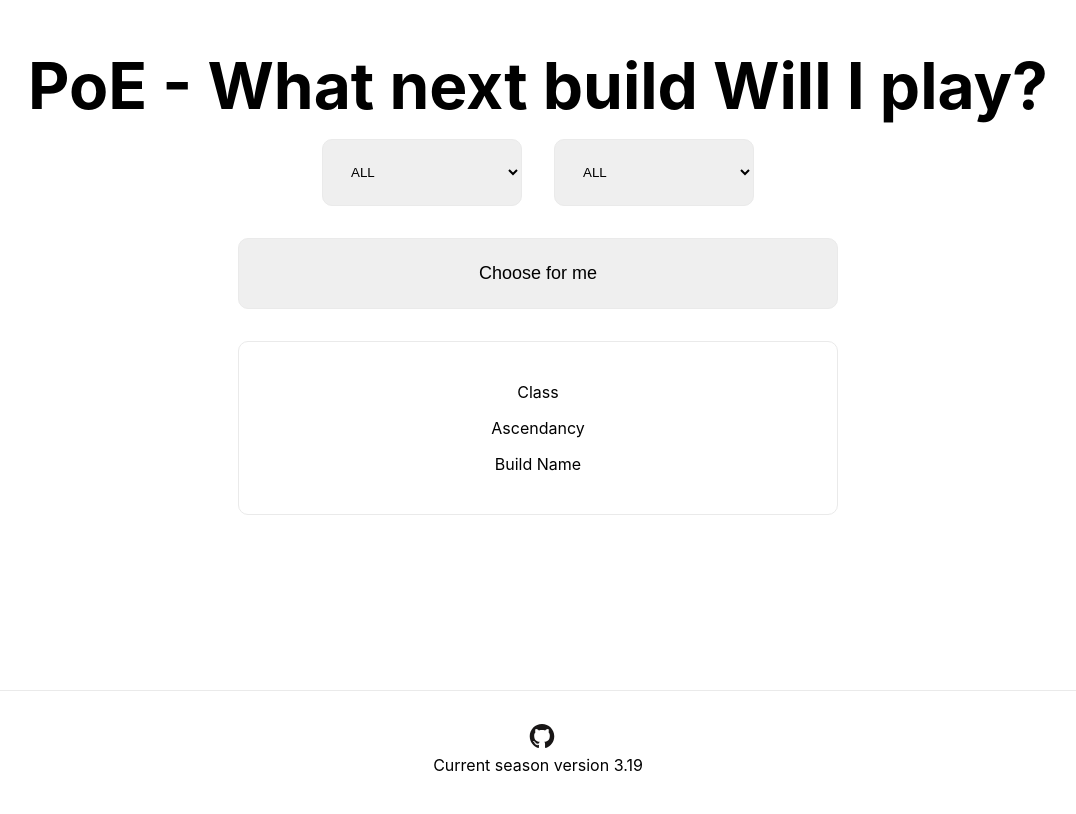
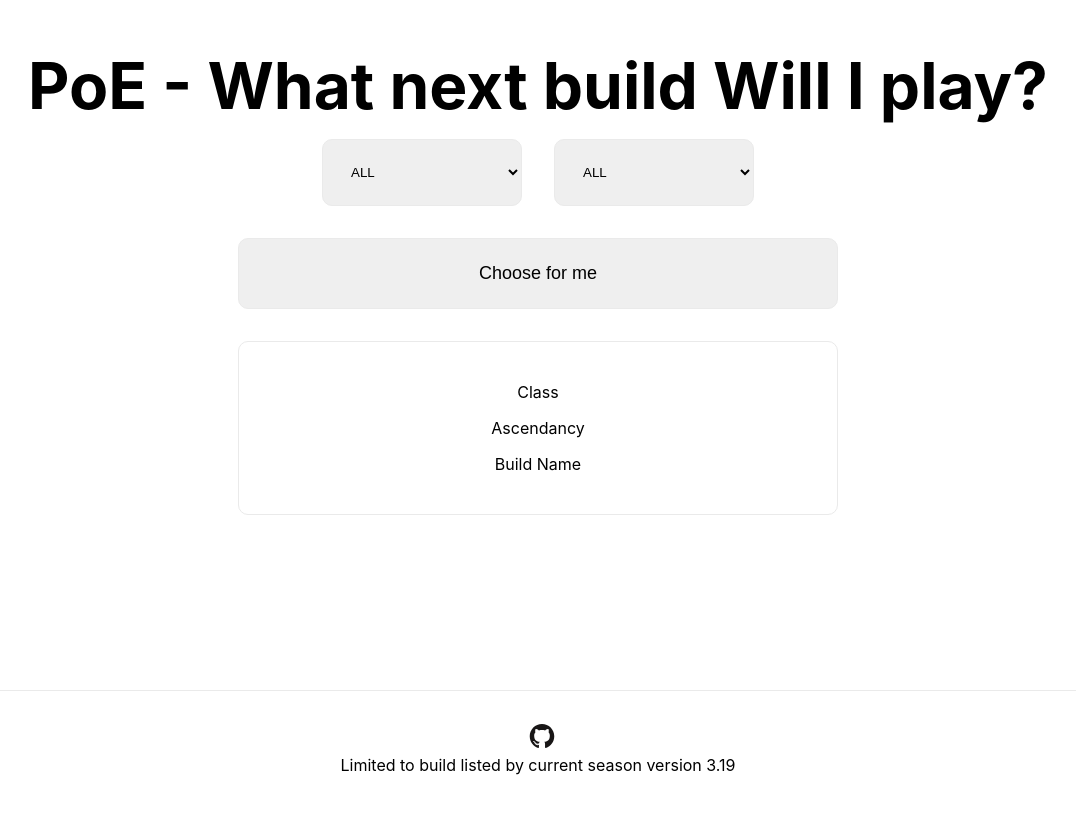
Before and after one commit to riojano0/poe-what-build-next, a Next.js app: page / in a window 1280 px wide. Shown: the part 110-924 px from the top of the page, without its empty margins (102-1178 px from the left). Built offline with nearby package versions, Linux system fonts and the light colour scheme.

Commit message:
Update footer

```diff
--- a/pages/index.tsx
+++ b/pages/index.tsx
@@ -120,7 +120,7 @@
             <Image src="/github-original.svg" alt="GitHub Logo" width={72} height={26} />
           </span>
         </a>
-        <p>Current season version 3.19</p>
+        <p>Limited to build listed by current season version 3.19</p>
       </footer>
     </div>
   )
```
